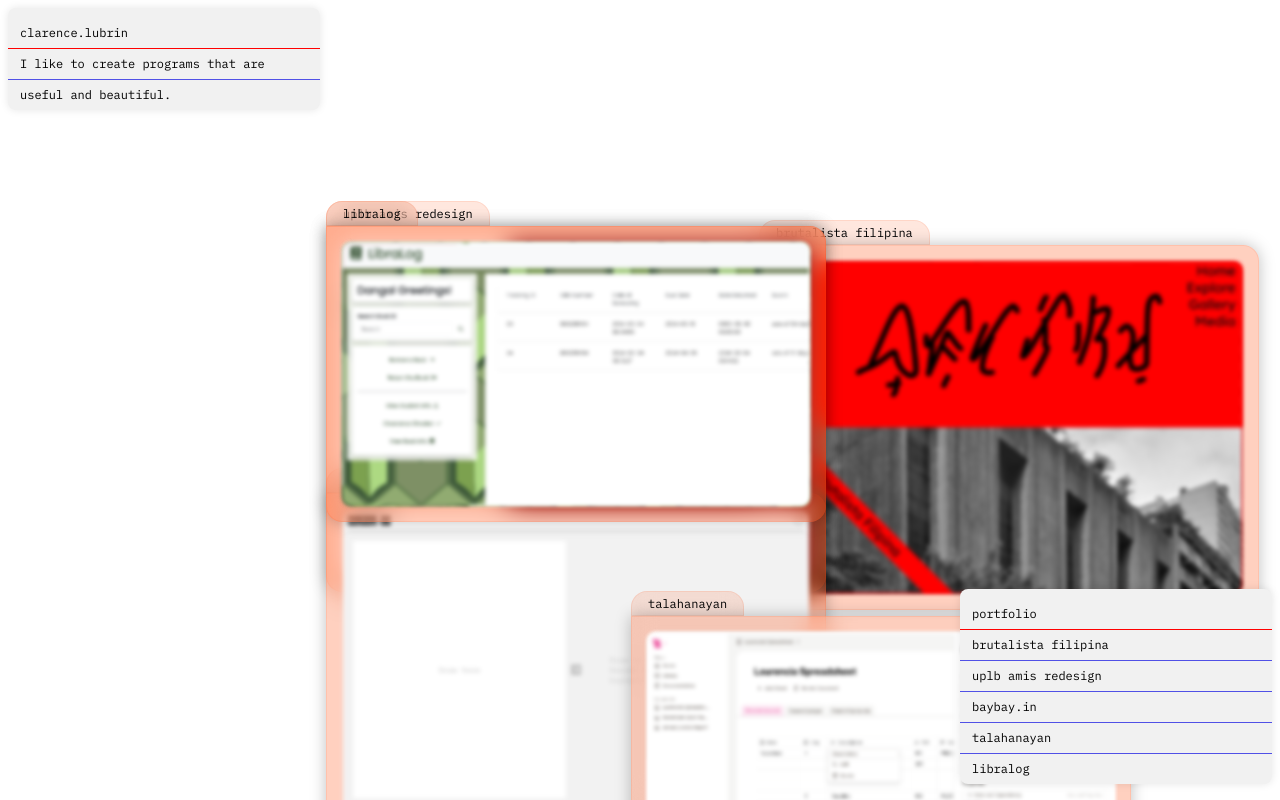
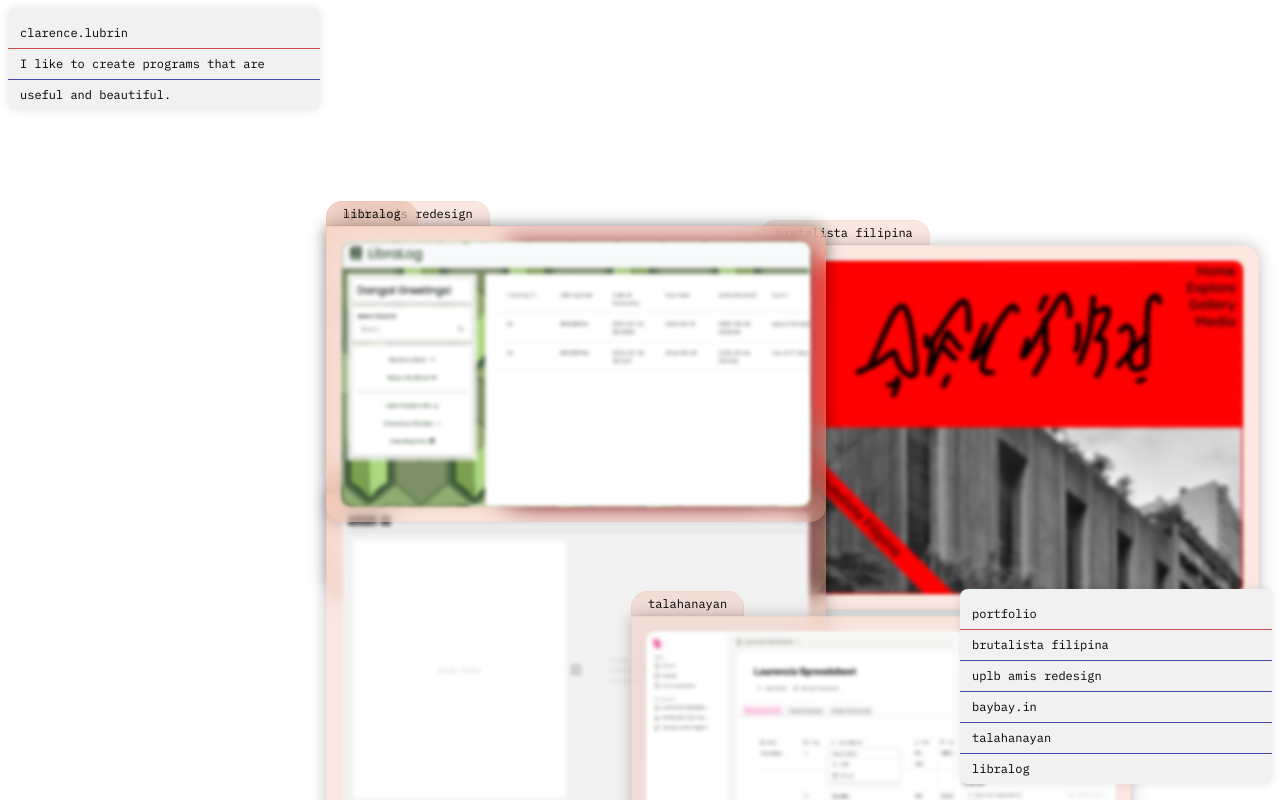
Before and after one commit to clarencelubrin/portfolio, a React (Vite) app: page / in a window 1280 px wide. Built offline with nearby package versions, Linux system fonts and the light colour scheme.

Commit message:
color change

```diff
--- a/index.html
+++ b/index.html
@@ -7,7 +7,7 @@
 <link rel="preconnect" href="https://fonts.gstatic.com" crossorigin>
 <link href="https://fonts.googleapis.com/css2?family=IBM+Plex+Mono:ital,wght@0,100;0,200;0,300;0,400;0,500;0,600;0,700;1,100;1,200;1,300;1,400;1,500;1,600;1,700&display=swap" rel="stylesheet">
     <meta name="viewport" content="width=device-width, initial-scale=1.0" />
-    <title>Vite + React + TS</title>
+    <title>clarence.lubrin</title>
   </head>
   <body>
     <div id="root"></div>
--- a/package.json
+++ b/package.json
@@ -27,5 +27,6 @@
     "typescript": "~5.8.3",
     "typescript-eslint": "^8.30.1",
     "vite": "^6.3.5"
-  }
+  },
+  "packageManager": "yarn@1.22.22+sha512.a6b2f7906b721bba3d67d4aff083df04dad64c399707841b7acf00f6b133b7ac24255f2652fa22ae3534329dc6180534e98d17432037ff6fd140556e2bb3137e"
 }
--- a/src/css/folder.css
+++ b/src/css/folder.css
@@ -23,8 +23,8 @@
 
   /* Style */
   border-radius: 16px 16px 0px 0px;
-  border: 1px solid rgba(255, 68, 0, 0.10);
-  background: rgba(255, 68, 0, 0.13);
+  border: 1px solid rgba(235, 160, 132, 0.10);
+  background: rgba(235, 160, 132, 0.25);
   backdrop-filter: blur(12px);
 }
 .folder-title-container p{
@@ -46,8 +46,8 @@
 
   /* Style */
   border-radius: 0px 16px 16px 16px;
-  border: 1px solid rgba(255, 68, 0, 0.10);
-  background: rgba(255, 68, 0, 0.25);
+  border: 1px solid rgba(235, 160, 132, 0.10);
+  background: rgba(235, 160, 132, 0.25);
   box-shadow: 0px 0px 16px 0px rgba(0, 0, 0, 0.25);
   backdrop-filter: blur(12px);
 }
--- a/src/css/note.css
+++ b/src/css/note.css
@@ -7,13 +7,13 @@
 }
 
 .note-header{
-    border-bottom: red 1px solid;
+    border-bottom: hwb(0 31% 22%) 1px solid;
     padding: 16px 12px 6px 12px;
 }
 
 .note-item{
     padding: 6px 12px;
-    border-bottom: rgb(80, 80, 230) 1px solid;
+    border-bottom: rgb(70, 70, 175) 1px solid;
 }
 
 .note-item:last-child{
@@ -22,8 +22,7 @@
 
 .note-link{
     padding: 6px 12px;
-    border-bottom: rgb(80, 80, 230) 1px solid;
-    color: rgb(80, 80, 230);
+    border-bottom: rgb(70, 70, 175) 1px solid;
     text-decoration: none;
 }
 
@@ -39,7 +38,7 @@
     font: inherit;
 
     padding: 6px 12px;
-    border-bottom: rgb(80, 80, 230) 1px solid;
+    border-bottom: rgb(70, 70, 175) 1px solid;
     cursor: pointer;
     width: 100%;
     text-align: left;
```
